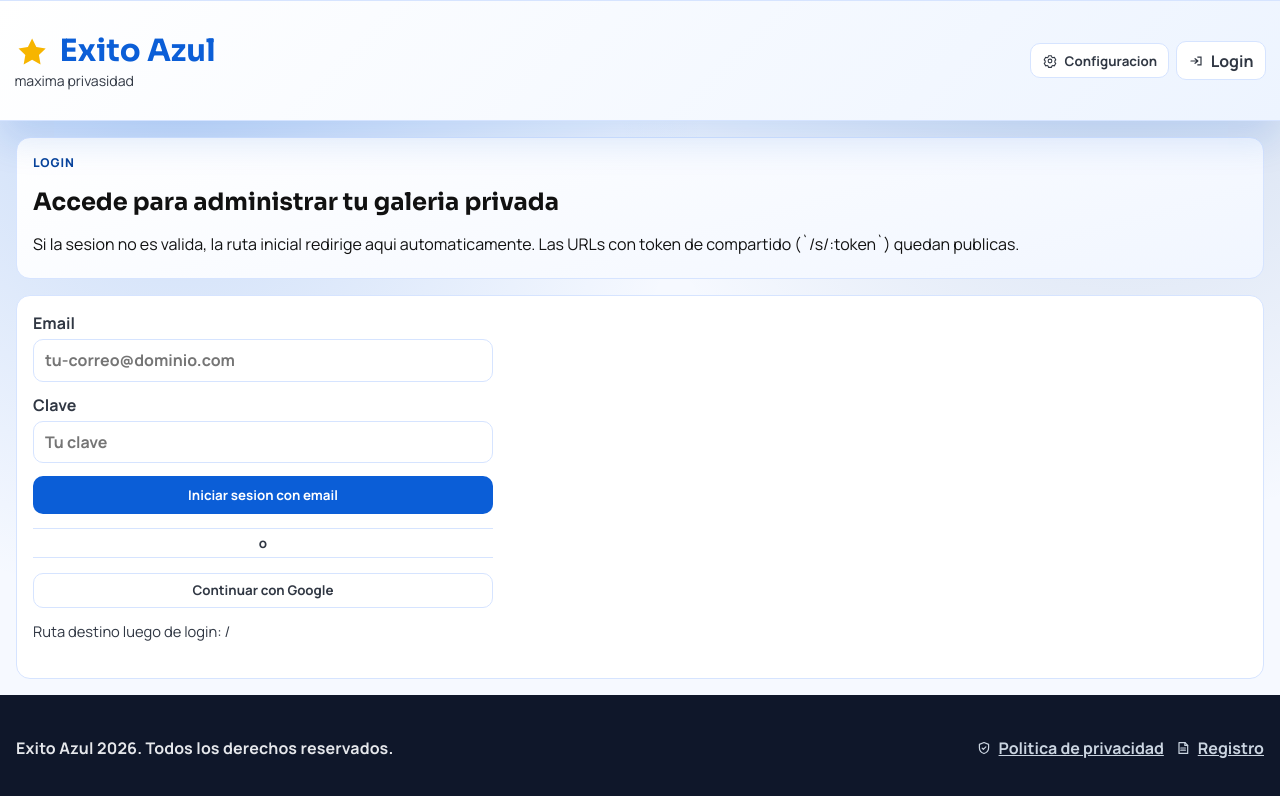
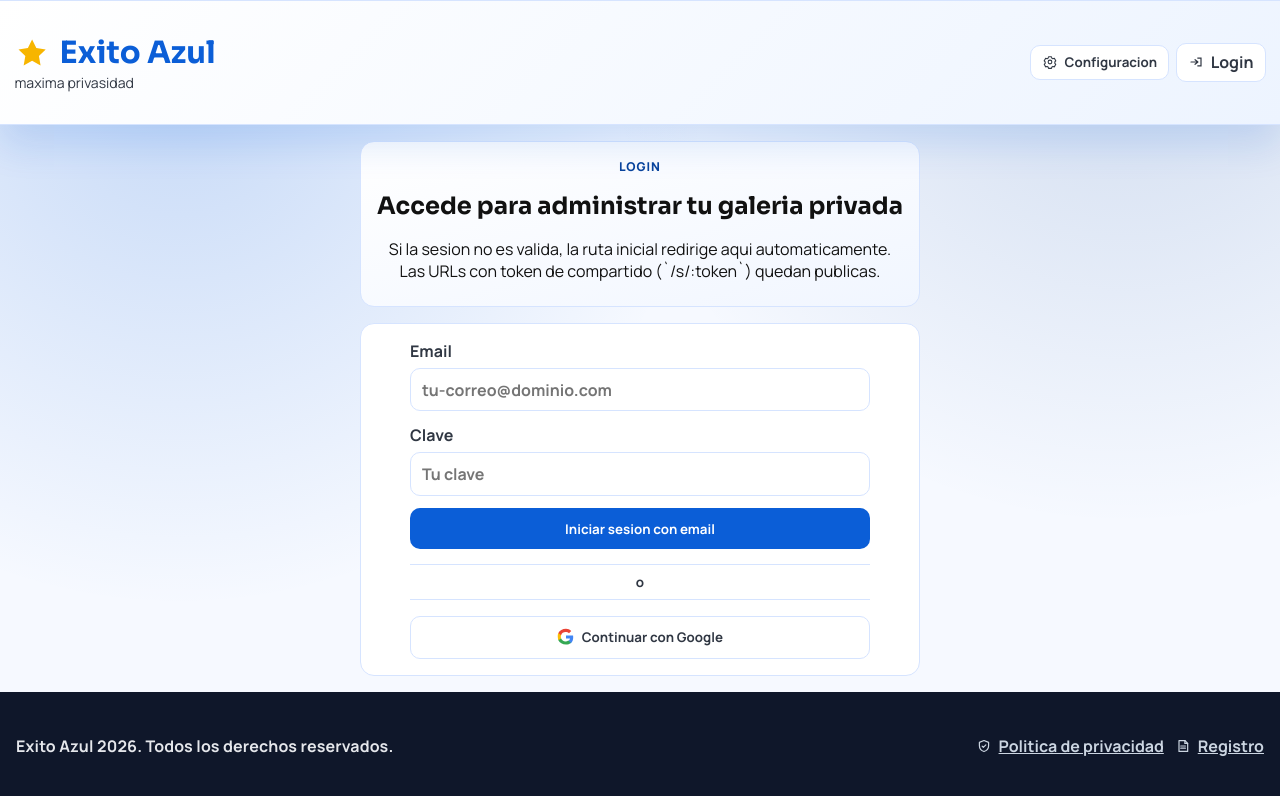
Before and after one commit to AdrianBenitezDev/exitoazul, a React (Vite) app in the folder frontend/: page /login in a window 1280 px wide. Shown: the top 796 px of the page. Built offline with nearby package versions, Linux system fonts and the light colour scheme; no server answers.

Commit message:
feat(login): centra layout y agrega icono de google

```diff
--- a/frontend/src/index.css
+++ b/frontend/src/index.css
@@ -1139,6 +1139,45 @@ code {
   background: linear-gradient(165deg, #ffffff, #f1f6ff);
 }
 
+.login-page {
+  justify-items: center;
+}
+
+.login-hero,
+.login-panel {
+  width: min(92vw, 560px);
+}
+
+.login-hero {
+  text-align: center;
+  justify-items: center;
+}
+
+.login-panel {
+  display: grid;
+  justify-items: center;
+}
+
+.login-form {
+  width: min(100%, 460px);
+  margin: 0 auto;
+}
+
+.login-divider {
+  width: min(100%, 460px);
+  margin: 0.9rem auto;
+}
+
+.login-google-btn {
+  width: 100%;
+  justify-content: center;
+}
+
+.login-google-btn svg {
+  width: 18px;
+  height: 18px;
+}
+
 .stack-form {
   display: grid;
   gap: 0.78rem;
@@ -1250,6 +1289,11 @@ code {
     align-items: stretch;
   }
 
+  .login-hero,
+  .login-panel {
+    width: 100%;
+  }
+
   .image-panel-actions {
     justify-content: flex-start;
   }
--- a/frontend/src/pages/LoginPage.tsx
+++ b/frontend/src/pages/LoginPage.tsx
@@ -6,6 +6,29 @@ import { useAuth } from '../auth/useAuth';
 type LocationState = {
   from?: string;
 };
+
+function GoogleIcon() {
+  return (
+    <svg viewBox="0 0 24 24" aria-hidden="true" focusable="false">
+      <path
+        d="M21.6 12.2c0-.7-.1-1.4-.2-2.1H12v4h5.3c-.2 1.3-1 2.5-2.2 3.3v2.8h3.5c2-1.8 3-4.5 3-8z"
+        fill="#4285F4"
+      />
+      <path
+        d="M12 22c2.7 0 4.9-.9 6.5-2.5l-3.5-2.8c-1 .7-2.2 1.2-3.6 1.2-2.8 0-5.1-1.9-6-4.4H1.8v2.9C3.4 19.6 7.4 22 12 22z"
+        fill="#34A853"
+      />
+      <path
+        d="M5.4 13.5c-.2-.7-.3-1.3-.3-2s.1-1.4.3-2V6.6H1.8A10 10 0 0 0 1 11.5c0 1.7.4 3.4 1.2 4.9l3.2-2.9z"
+        fill="#FBBC05"
+      />
+      <path
+        d="M12 5.4c1.5 0 2.9.5 4 1.5l3-3C17 1.9 14.7 1 12 1 7.4 1 3.4 3.4 1.8 6.6l3.6 2.9c.9-2.5 3.2-4.1 6-4.1z"
+        fill="#EA4335"
+      />
+    </svg>
+  );
+}
 
 function LoginPage() {
   const { user, loading, signInWithGoogle, signInWithEmail } = useAuth();
@@ -70,8 +93,8 @@ function LoginPage() {
   };
 
   return (
-    <div className="page-stack">
-      <section className="panel share-hero">
+    <div className="page-stack login-page">
+      <section className="panel share-hero login-hero">
         <p className="eyebrow">Login</p>
         <h2>Accede para administrar tu galeria privada</h2>
         <p>
@@ -80,8 +103,8 @@ function LoginPage() {
         </p>
       </section>
 
-      <section className="panel">
-        <form className="stack-form" onSubmit={(event) => void handleEmailLogin(event)}>
+      <section className="panel login-panel">
+        <form className="stack-form login-form" onSubmit={(event) => void handleEmailLogin(event)}>
           <label>
             Email
             <input
@@ -113,21 +136,21 @@ function LoginPage() {
           </button>
         </form>
 
-        <div className="auth-divider" role="presentation">
+        <div className="auth-divider login-divider" role="presentation">
           <span>o</span>
         </div>
 
-        <div className="stack-form">
+        <div className="stack-form login-form">
           <button
             type="button"
-            className="secondary-btn"
+            className="secondary-btn action-with-icon login-google-btn"
             onClick={() => void handleGoogleLogin()}
             disabled={isEmailLoading || isGoogleLoading}
           >
-            {isGoogleLoading ? 'Conectando...' : 'Continuar con Google'}
+            <GoogleIcon />
+            <span>{isGoogleLoading ? 'Conectando...' : 'Continuar con Google'}</span>
           </button>
 
-          <p className="inline-note">Ruta destino luego de login: {fromPath}</p>
           {message && <p className="inline-note warning-note">{message}</p>}
         </div>
       </section>
```
Also changed, not shown: frontend/objetivos-ajuste-login-centro-google.txt (added).
